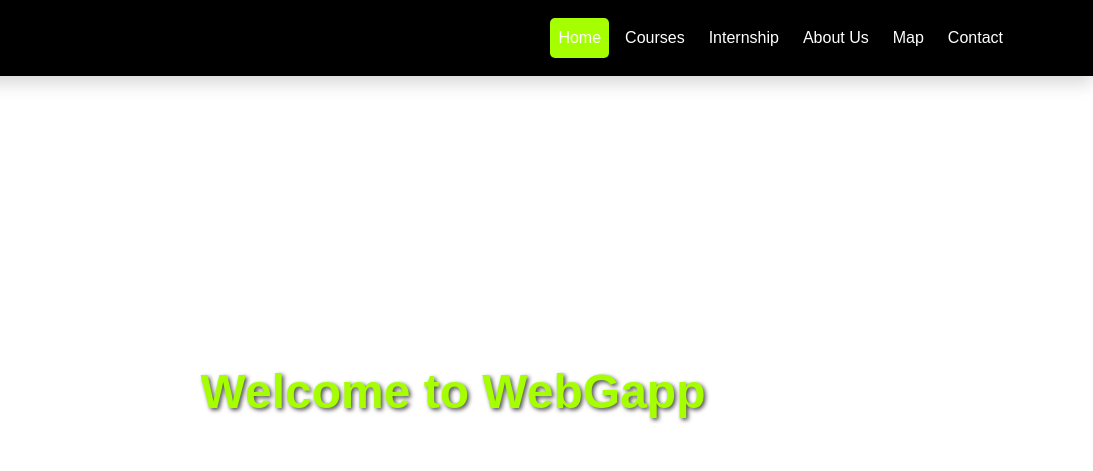
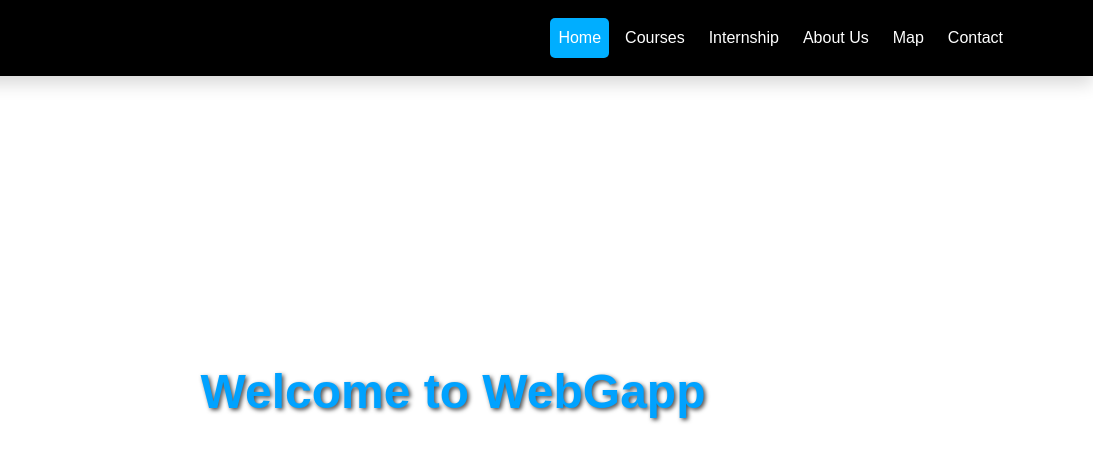
Before and after one commit to JUSTIN-0-7/WebGapp, a plain HTML site: page index.html in a window 1280 px wide. In both pictures the pointer is over the link "Home". Shown: the top 471 px of the page, 187-1280 px from the left. Drawn offline with nearby package versions, Linux system fonts and the light colour scheme.

Commit message:
Update index.html

```diff
--- a/index.html
+++ b/index.html
@@ -20,7 +20,7 @@
       color: white !important;
     }
     .navbar-nav .nav-link:hover {
-      background-color: rgb(166, 255, 0);
+      background-color: #00aeff;
       border-radius: 5px;
     }
     .hero {
@@ -34,7 +34,7 @@
       text-shadow: 2px 2px 4px rgba(0, 0, 0, 0.7);
     }
     .hero h1 {
-      color: rgb(166, 255, 0);
+      color: rgb(0, 162, 255);
       font-size: 3rem;
       font-weight: bold;
     }
```
